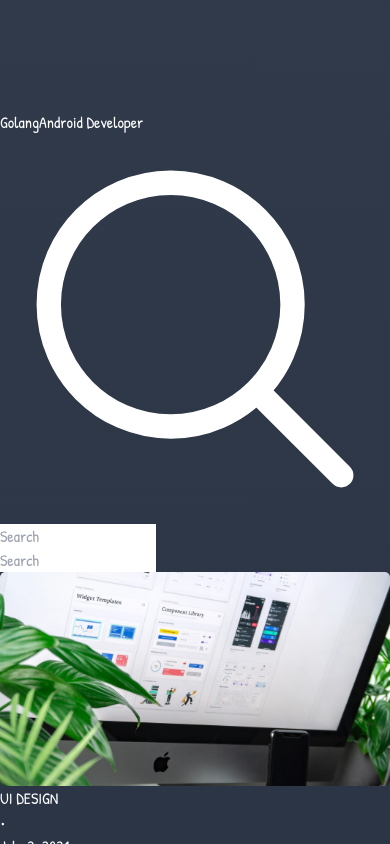
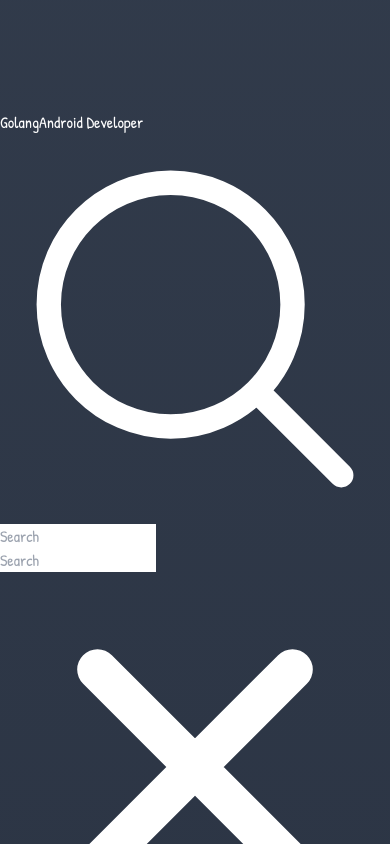
Before and after one commit to ahmdsk/EpictetusBlog, a SvelteKit app: page / in a window 390 px wide. Shown: the part 1156-2000 px from the top of the page. Built offline with nearby package versions, Linux system fonts and the light colour scheme.

Commit message:
Add Sidebar In Mobile Screen

```diff
--- a/src/components/Footer.svelte
+++ b/src/components/Footer.svelte
@@ -1,3 +1,7 @@
+<script>
+    let year = new Date().getFullYear()
+</script>
+
 <div class="text-center w-full pt-14 py-8">
-    <h1 class="text-white text-opacity-60">Copyright (c) 2021 - Slicing By Ahmad</h1>
+    <h1 class="text-white text-opacity-60">Copyright (c) {year} - Slicing By Ahmad</h1>
 </div>
--- a/src/components/Header.svelte
+++ b/src/components/Header.svelte
@@ -1,5 +1,8 @@
 <script>
-	import SearchBarMobile from "./Search/SearchBarMobile.svelte";
+	// @ts-nocheck
+
+	import SearchBarMobile from './Search/SearchBarMobile.svelte';
+	import Sidebar from './Sidebar.svelte';
 
 	let title = 'Epictetus';
 	let search = '';
@@ -34,12 +37,15 @@
 
 	let openSearchMobile = false;
 	function toggleSearchMobile() {
-		return (openSearchMobile = !openSearchMobile)
+		return (openSearchMobile = !openSearchMobile);
 	}
+
+	let openSidebar = false
 </script>
 
 <div class="flex justify-between items-center md:pb-12 min-[300px]:pb-6">
-	<div class="md:hidden min-[300px]:block">
+	<!-- svelte-ignore a11y-click-events-have-key-events -->
+	<div class="md:hidden min-[300px]:block" on:click={() => openSidebar = true}>
 		<svg
 			xmlns="http://www.w3.org/2000/svg"
 			fill="none"
@@ -83,7 +89,7 @@
 		</svg>
 	</div>
 
-	<div class="space-x-5 md:block min-[300px]:hidden">
+	<div class="space-x-5 md:inline-block min-[300px]:hidden">
 		{#if menu.length > 3}
 			{#each menu.splice(0, 3) as { slug, name }}
 				<a href={`/category/${slug}`}>{name}</a>
@@ -166,4 +172,5 @@
 		</form>
 	</div>
 </div>
-<SearchBarMobile show={openSearchMobile} search={search} />
+<SearchBarMobile show={openSearchMobile} {search} />
+<Sidebar bind:openSidebar={openSidebar} />
--- /dev/null
+++ b/src/components/Sidebar.svelte
@@ -0,0 +1,53 @@
+<script>
+// @ts-nocheck
+
+	let menu = [
+		{
+			slug: 'ui-design',
+			name: 'UI Design'
+		},
+		{
+			slug: 'frontend',
+			name: 'Front-end'
+		},
+		{
+			slug: 'backend',
+			name: 'Back-end'
+		},
+		{
+			slug: 'golang',
+			name: 'Golang'
+		},
+		{
+			slug: 'android',
+			name: 'Android Developer'
+		}
+	];
+
+    export let openSidebar;
+</script>
+
+<div class={`bg-[#4B5563] fixed top-0 left-0 h-screen w-2/3 px-8 pt-12 z-10 space-y-5 md:hidden ${openSidebar ? 'translate-x-0' : '-translate-x-[500px]'} transition-all ease-in duration-300`}>
+	<!-- svelte-ignore a11y-click-events-have-key-events -->
+	<div class="flex gap-3 justify-end" on:click={() => openSidebar = false}>
+		<div class="bg-[#1F2937] bg-opacity-60 w-fit px-2 py-1 rounded-md">
+			<span class="text-2xl">
+				<svg
+					xmlns="http://www.w3.org/2000/svg"
+					fill="none"
+					viewBox="0 0 24 24"
+					stroke-width="2.5"
+					stroke="currentColor"
+					class="w-6 h-6"
+				>
+					<path stroke-linecap="round" stroke-linejoin="round" d="M6 18L18 6M6 6l12 12" />
+				</svg>
+			</span>
+		</div>
+	</div>
+	{#each menu as { slug, name }}
+		<a href="/post/{slug}" class="text-white block p-2 hover:translate-x-6 hover:text-opacity-50 transition-all ease-in duration-200"
+			>{name}</a
+		>
+	{/each}
+</div>
```
